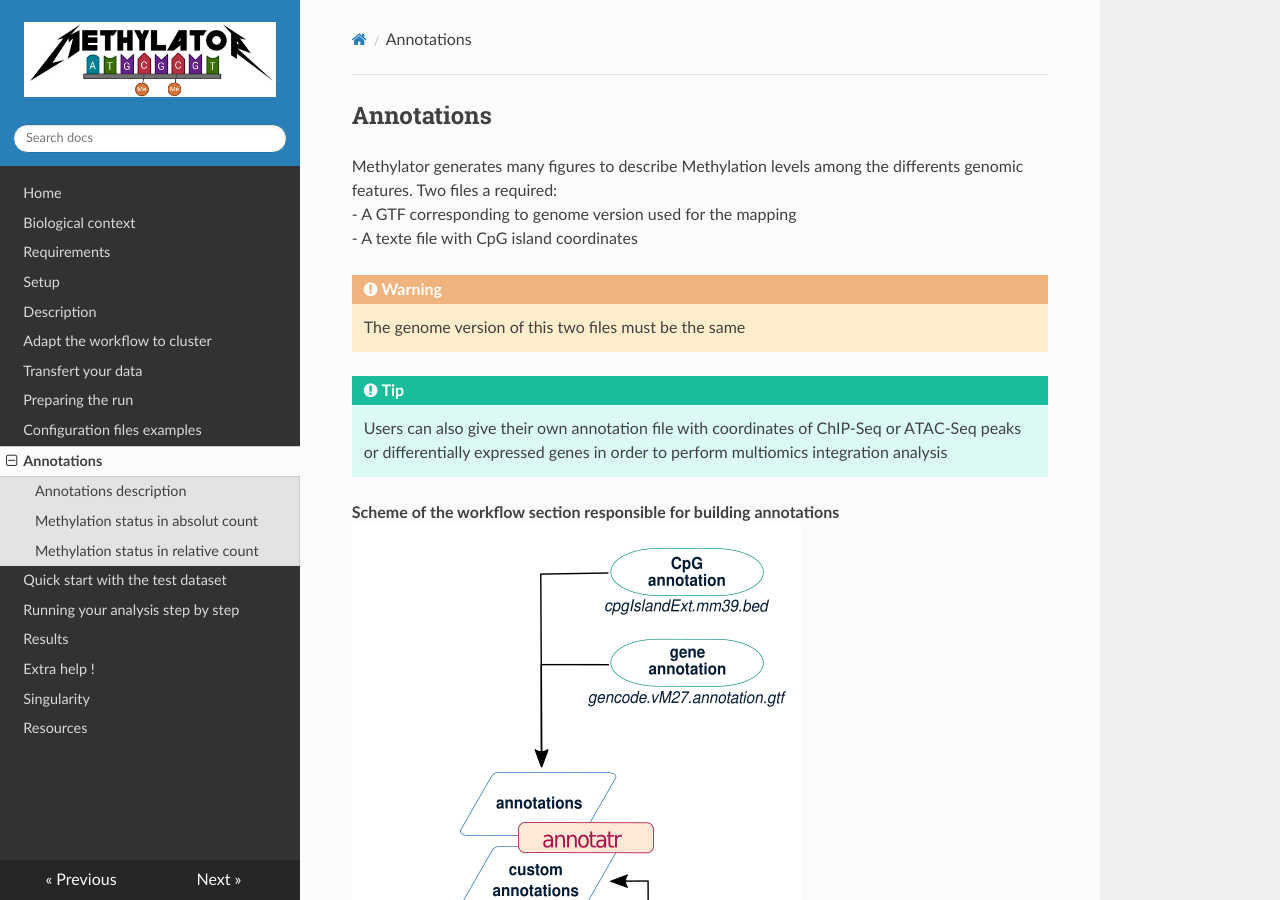
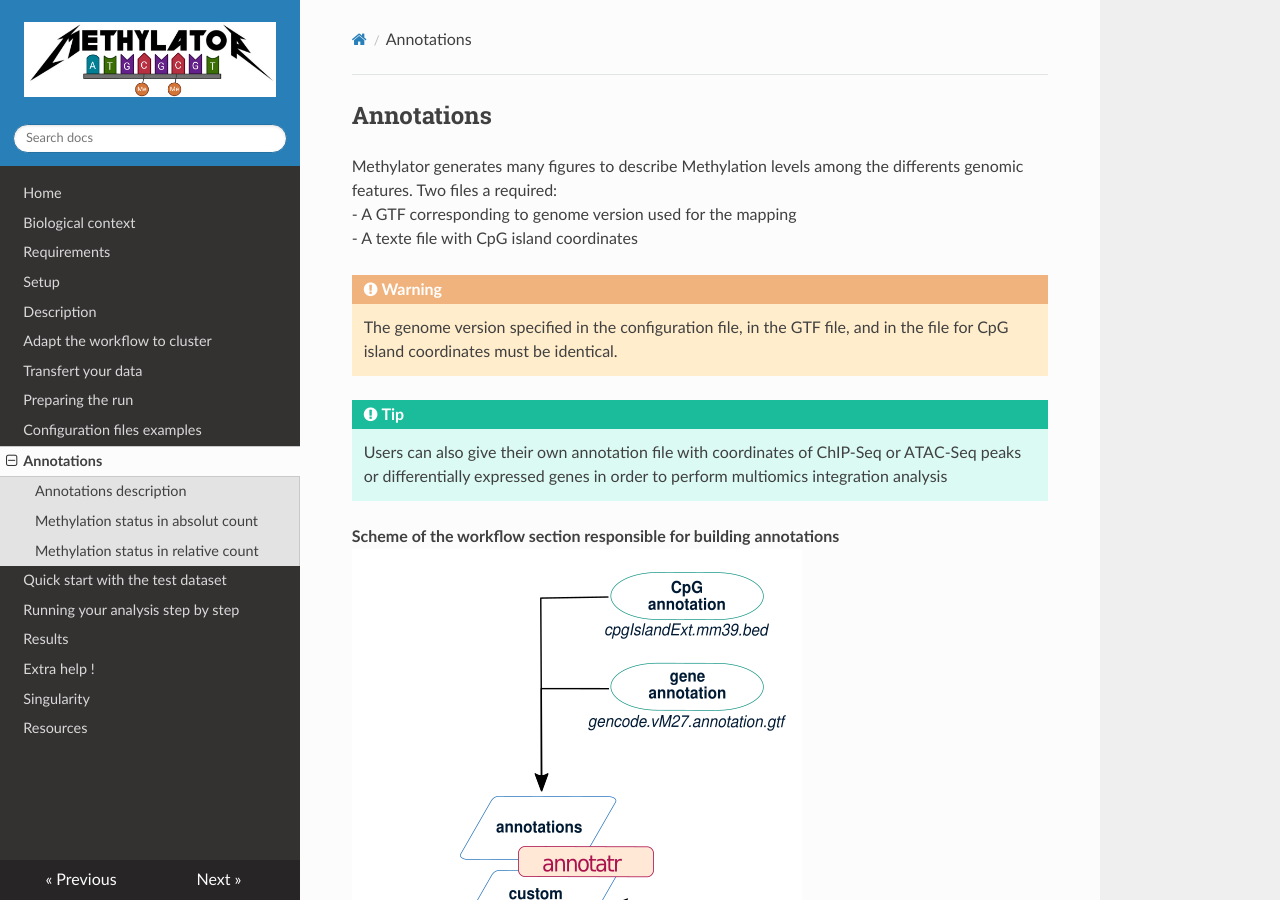
Before and after one commit to parisepigenetics/Methylator-Documentation, an MkDocs documentation site: the page built from docs/annotations.md, in a window 1280 px wide and 900 px high. Built offline with MkDocs 1.6.1, drawn with Linux system fonts in a browser that asks for light colours; nearby versions of some CDN libraries.

Commit message:
Update annotations.md

```diff
--- a/docs/annotations.md
+++ b/docs/annotations.md
@@ -6,7 +6,7 @@ Methylator generates many figures to describe Methylation levels among the diffe
 - A texte file with CpG island coordinates
 
 !!! warning
-    The genome version of this two files must be the same
+    The genome version specified in the configuration file, in the GTF file, and in the file for CpG island coordinates must be identical.
 
 !!! Tip
     Users can also give their own annotation file with coordinates of  ChIP-Seq or ATAC-Seq peaks or differentially expressed genes in order to perform multiomics integration analysis
```
